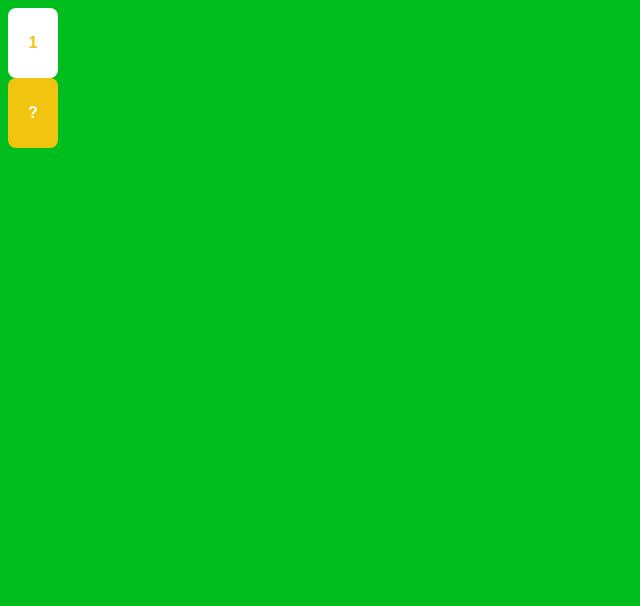
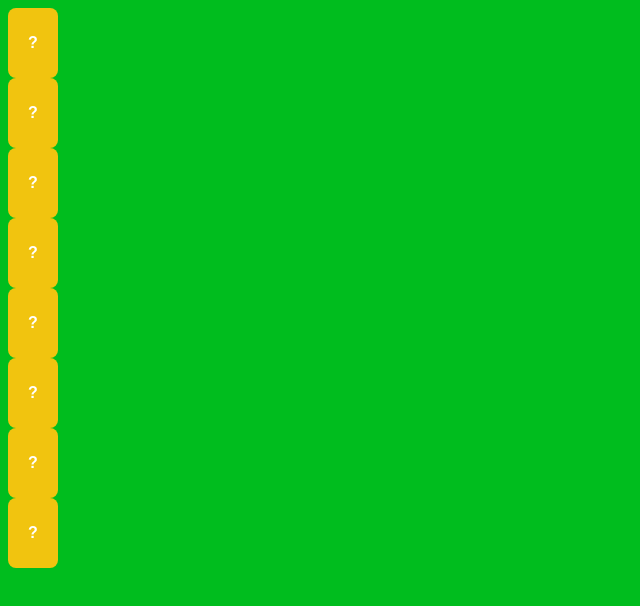
Before and after one commit to yorozuyah/memory, a plain HTML site: page index.html in a window 1280 px wide. Shown: the whole page, without its empty margins (0-640 px from the left). Drawn offline with Linux system fonts and the light colour scheme.

Commit message:
modified

```diff
--- a/css/styles.css
+++ b/css/styles.css
@@ -5,11 +5,19 @@ body {
   font-weight: bold;
 }
 
+.card-container {
+  perspective: 100px;
+  width: 50px;
+  height: 70px;
+}
+
 .card {
   cursor: pointer;
-  width: 50px;
-  height: 70px;
+  width: 100%;
+  height: 100%;
   transition: 0.8s;
+  position: relative;
+  transform-style: preserve-3d;
 }
 
 .card-front,
@@ -20,6 +28,10 @@ body {
   text-align: center;
   line-height: 70px;
   border-radius: 8px;
+  position: absolute;
+  top: 0;
+  left: 0;
+  backface-visibility: hidden;
 }
 
 .card-back  {
@@ -30,11 +42,9 @@ body {
 .card-front  {
   background: #fff;
   color: #f1c40f;
-}
-
-
-.card-front:active {
   transform: rotateY(180deg);
 }
 
-.car
+.card:active {
+  transform: rotateY(180deg);
+}
--- a/index.html
+++ b/index.html
@@ -6,9 +6,14 @@
     <link rel="stylesheet" href="css/styles.css">
 </head>
 <body>
-  <div class="card">
-    <div class="card-front">1</div>
-    <div class="card-back">?</div>
+  <div id="stage">
+  <!-- div class="card-container">
+    <div class="card">
+      <div class="card-front">1</div>
+      <div class="card-back">?</div>
+    </div>
+  </div -->
   </div>
+  <script src="js/main.js"></script>
 </body>
 </html>
--- a/js/main.js
+++ b/js/main.js
@@ -0,0 +1,29 @@
+(function() {
+  'use strict';
+
+  var pairs = 4;
+
+  function init(){
+    var i;
+    for (i=1; i <= pairs; i++){
+      document.getElementById('stage').appendChild(createCard(i));
+      document.getElementById('stage').appendChild(createCard(i));
+    }
+  }
+
+  function createCard(num){
+    var container;
+    var card;
+    var inner;
+    inner = '<div class="card-front">' + num + '</div><div class="card-back">?</div>';
+    card = document.createElement('div');
+    card.innerHTML = inner;
+    card.className = 'card';
+    container = document.createElement('div');
+    container.className = 'card-container';
+    container.appendChild(card);
+    return container;
+  }
+
+  init();
+})();
```
